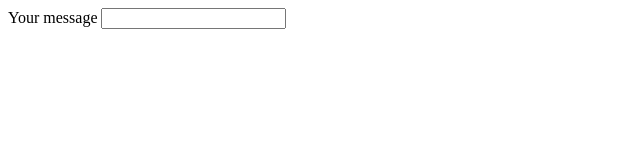
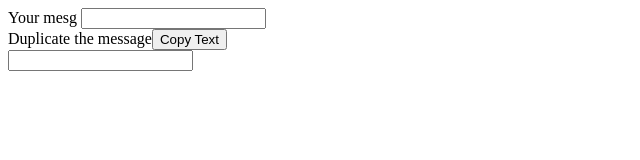
Before and after one commit to dqiuwq/SoftwareArchitectureJS, a plain HTML site: page session 2/dom_js.html in a window 1280 px wide. Shown: the whole page, without its empty margins (0-640 px from the left). Drawn offline with Linux system fonts and the light colour scheme.

Commit message:
add function

```diff
--- a/session 2/dom_js.html
+++ b/session 2/dom_js.html
@@ -6,14 +6,37 @@
     <title>HTML DOM JS</title>
     <script>
       function doSomething() {
-        document.write("Doing something");
+        //document.write("Doing something");
+        // Use DOM to access HTML tag
+        var mesgTag = document.getElementById("mesg");
+        var mesg = mesgTag.value;
+        alert("You enter: " + mesg);
+        // Another way to access HTML tags and values
+        var mTag = document.getElementsByName("mesg"); // an object/array
+        var inputMesg = mTag[0].value;
+        //alert("You enter: " + inputMesg);
+      }
+      function copyText() {
+        var text = document.getElementById("mesg").value;
+        var dupTag = document.getElementById("duplicate");
+        dupTag.value = text;
+        alert("Copied!");
       }
     </script>
   </head>
   <body>
     <form>
-      Your message
-      <input type="text" id="message" name="message" onchange="doSomething()" />
+      Your mesg
+      <input type="text" id="mesg" name="mesg" onchange="doSomething()" />
+      <br />
+      Duplicate the message<input
+        type="button"
+        id=""
+        value="Copy Text"
+        onclick="copyText()"
+      />
+      <br />
+      <input type="text" id="duplicate" name="duplicate" />
     </form>
   </body>
 </html>
```
